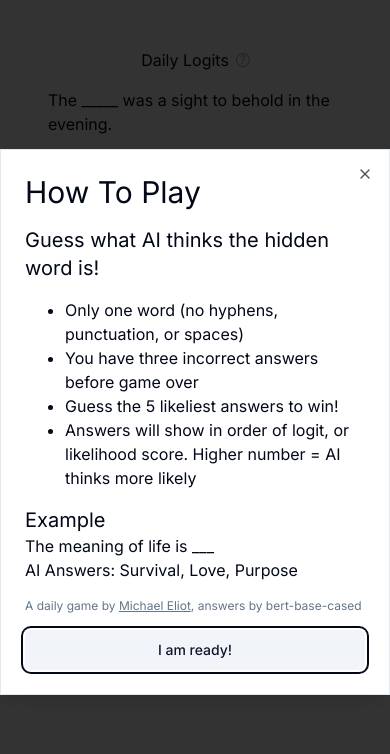
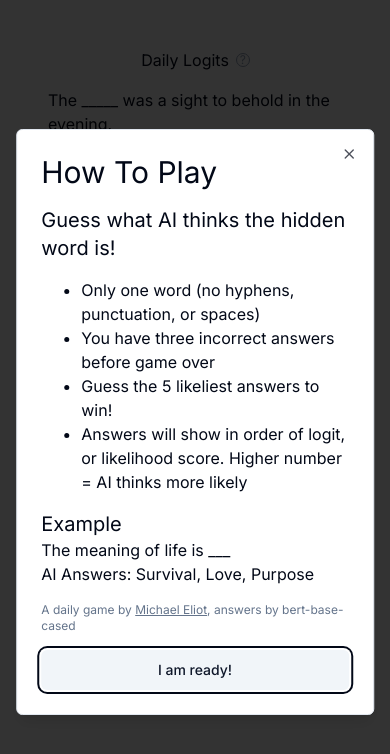
Before and after one commit to michaeleliot/daily-logits, a Next.js app: page / in a window 390 px wide. Shown: the top 754 px of the page. Built offline with nearby package versions, Linux system fonts and the light colour scheme; what replicate would draw is missing.

Commit message:
fix: correct dialog on mobile being stretched too wide

```diff
--- a/components/answers.tsx
+++ b/components/answers.tsx
@@ -1,7 +1,7 @@
-import { Answer } from "@/lib/type";
+import { Answer as AnswerType } from "@/lib/type";
 import { useEffect, useState } from "react";
 
-export default function Answers({answers}: {answers: Answer[]}) {
+export default function Answers({answers}: {answers: AnswerType[]}) {
   return (
     <div className="flex flex-col gap-5 mt-3 w-full items-center">
       {answers.map((answer, i) =>
@@ -11,7 +11,7 @@
   );
 }
 
-function Answer({answer}: {answer: Answer}) {
+function Answer({answer}: {answer: AnswerType}) {
   const [showAnimation, setShowAnimation] = useState(answer.revealed)
   if (answer.failReveal) {
     setTimeout(() => setShowAnimation(true), 400 * answer.failReveal)
--- a/components/game.tsx
+++ b/components/game.tsx
@@ -110,7 +110,8 @@
             }
 
             setInput("")
-            inputRef.current.focus()
+            const isMobile = window.innerWidth < 640;
+            if (!isMobile) inputRef.current.focus()
           }
         }} className={`sm:w-1/5 ${wrongAnimation ? "animate-horizontal-shaking" : ""}`}></Input>
         <div className="flex flex-row gap-3">
--- a/components/ui/dialog.tsx
+++ b/components/ui/dialog.tsx
@@ -38,7 +38,7 @@
     <DialogPrimitive.Content
       ref={ref}
       className={cn(
-        "fixed left-[50%] top-[50%] z-50 grid w-full max-w-lg translate-x-[-50%] translate-y-[-50%] gap-4 border bg-background p-6 mr-100 shadow-lg duration-200 data-[state=open]:animate-in data-[state=closed]:animate-out data-[state=closed]:fade-out-0 data-[state=open]:fade-in-0 data-[state=closed]:zoom-out-95 data-[state=open]:zoom-in-95 data-[state=closed]:slide-out-to-left-1/2 data-[state=closed]:slide-out-to-top-[48%] data-[state=open]:slide-in-from-left-1/2 data-[state=open]:slide-in-from-top-[48%] sm:rounded-lg",
+        "fixed rounded-md w-11/12 left-[50%] top-[50%] z-50 grid  max-w-lg translate-x-[-50%] translate-y-[-50%] gap-4 border bg-background p-6 mr-100 shadow-lg duration-200 data-[state=open]:animate-in data-[state=closed]:animate-out data-[state=closed]:fade-out-0 data-[state=open]:fade-in-0 data-[state=closed]:zoom-out-95 data-[state=open]:zoom-in-95 data-[state=closed]:slide-out-to-left-1/2 data-[state=closed]:slide-out-to-top-[48%] data-[state=open]:slide-in-from-left-1/2 data-[state=open]:slide-in-from-top-[48%] sm:rounded-lg",
         className
       )}
       {...props}
```
Also changed, not shown: 1 other file (tests, documents, lock files or other folders).
